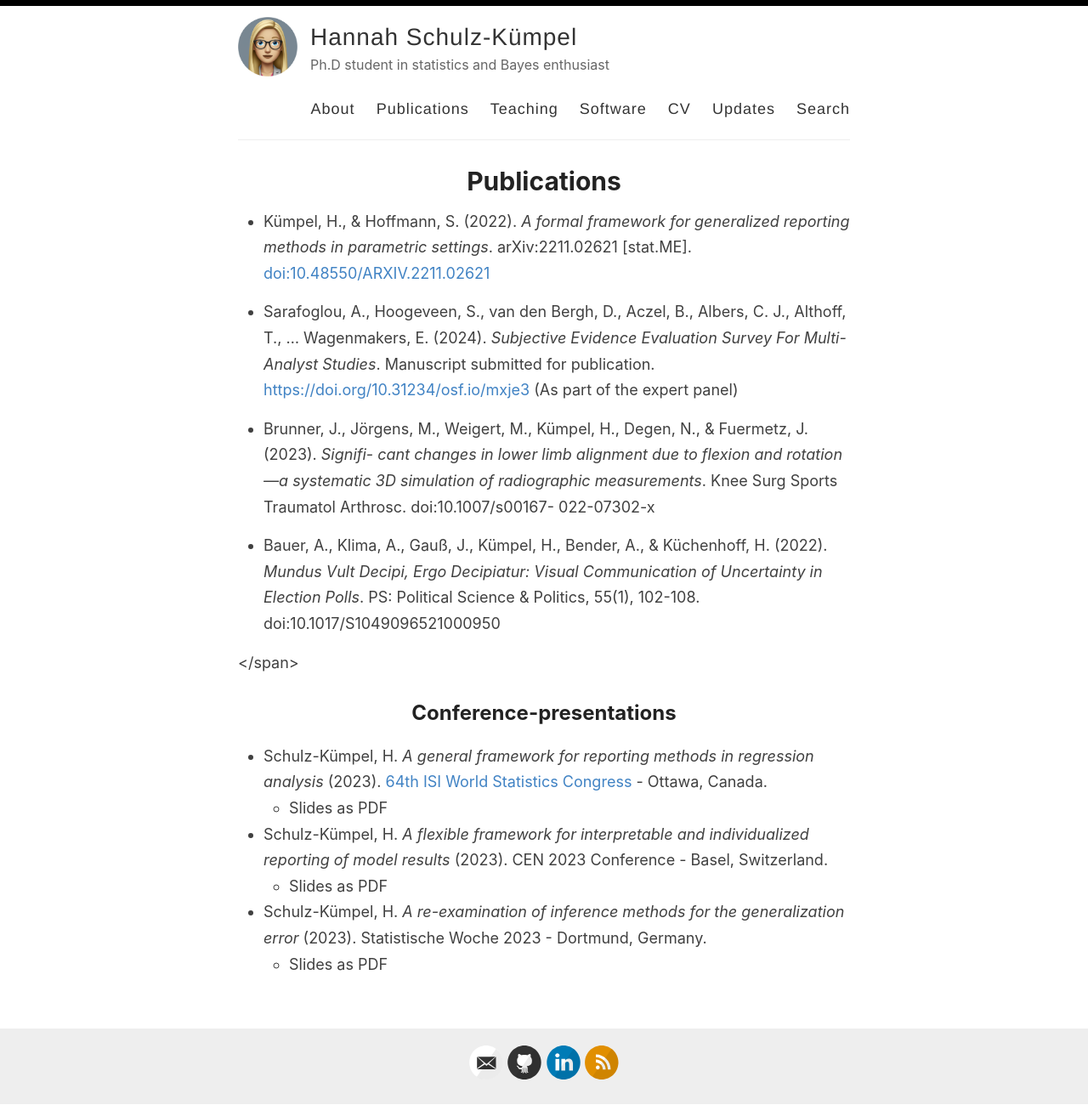
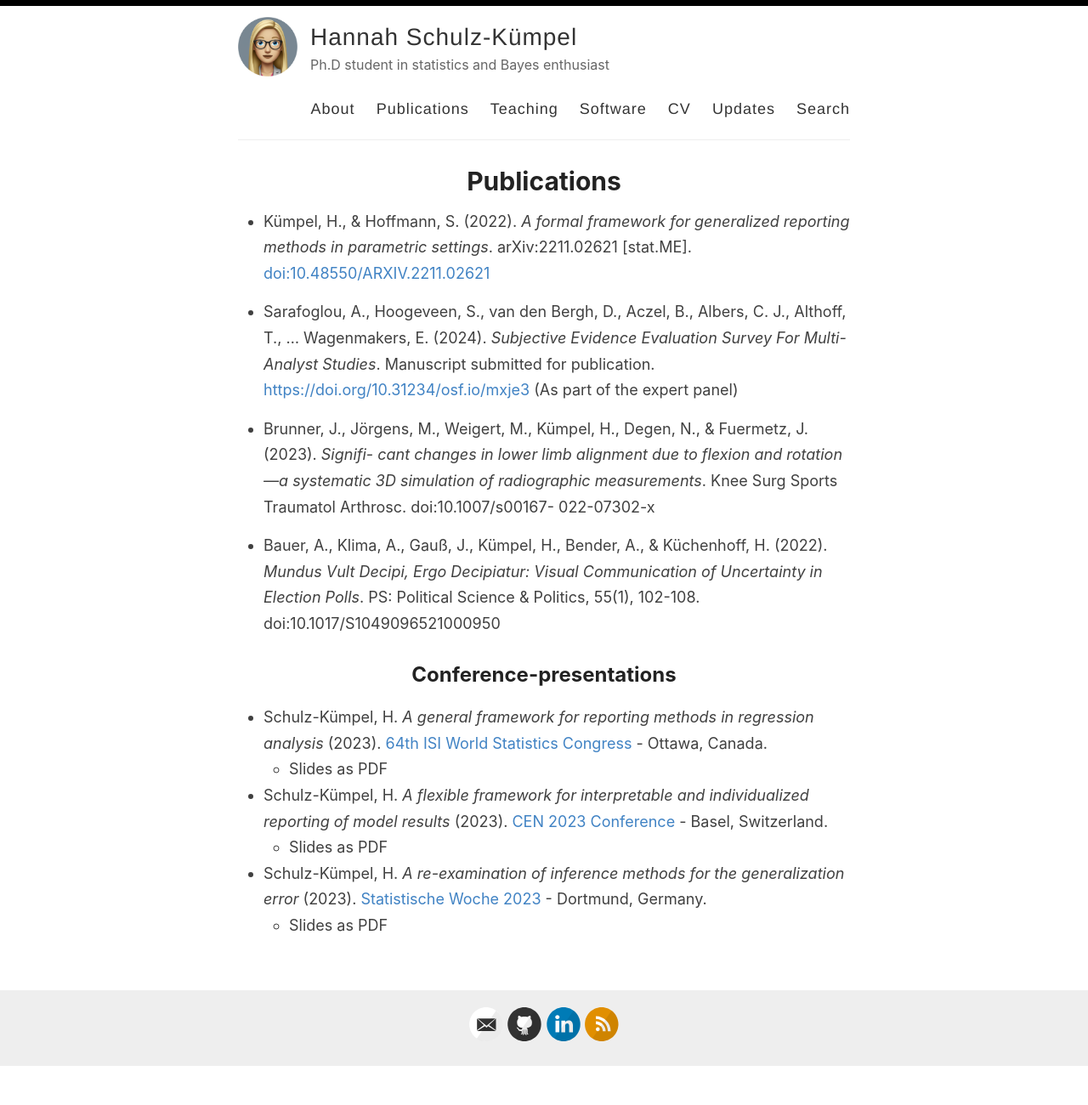
Before and after one commit to 11annah/11annah.github.io, a Jekyll site: the page built from _pages/publications.md, in a window 1280 px wide. Shown: the whole page at 85% size. Built offline with Jekyll 4.4.1, drawn with Linux system fonts in a browser that asks for light colours; after the commit the page ends 1254 px from its top, so only the background shows below that; some of the changed lines change nothing that is shown.

Commit message:
Update publications.md

```diff
--- a/_pages/publications.md
+++ b/_pages/publications.md
@@ -4,7 +4,7 @@ title: Publications
 permalink: /publications/
 ---
 
-<span style="font-size:5em;">
+
 * Kümpel, H., & Hoffmann, S. (2022). *A formal framework for generalized reporting methods in
 parametric settings*. arXiv:2211.02621 [stat.ME]. [doi:10.48550/ARXIV.2211.02621](https://arxiv.org/abs/2211.02621)
 
@@ -20,7 +20,7 @@ of radiographic measurements*. Knee Surg Sports Traumatol Arthrosc. doi:10.1007/
 Vult Decipi, Ergo Decipiatur: Visual Communication of Uncertainty in Election Polls*. PS:
 Political Science & Politics, 55(1), 102-108. doi:10.1017/S1049096521000950
 
-</span>
+
 
 ## Conference-presentations
 
@@ -29,9 +29,9 @@ Statistics Congress](https://www.isi-next.org/abstracts/submission/418/view/) -
     - Slides as PDF
 
 * Schulz-Kümpel, H. *A flexible framework for interpretable and individualized reporting of model results* (2023).
-CEN 2023 Conference - Basel, Switzerland.
+[CEN 2023 Conference](ttps://cen2023.github.io/home/) - Basel, Switzerland.
     - Slides as PDF
 
-* Schulz-Kümpel, H. *A re-examination of inference methods for the generalization error* (2023). Statistische
-Woche 2023 - Dortmund, Germany.
+* Schulz-Kümpel, H. *A re-examination of inference methods for the generalization error* (2023). [Statistische
+Woche 2023](ttps://statistische-woche.de/en/startseite-en) - Dortmund, Germany.
     - Slides as PDF
```
